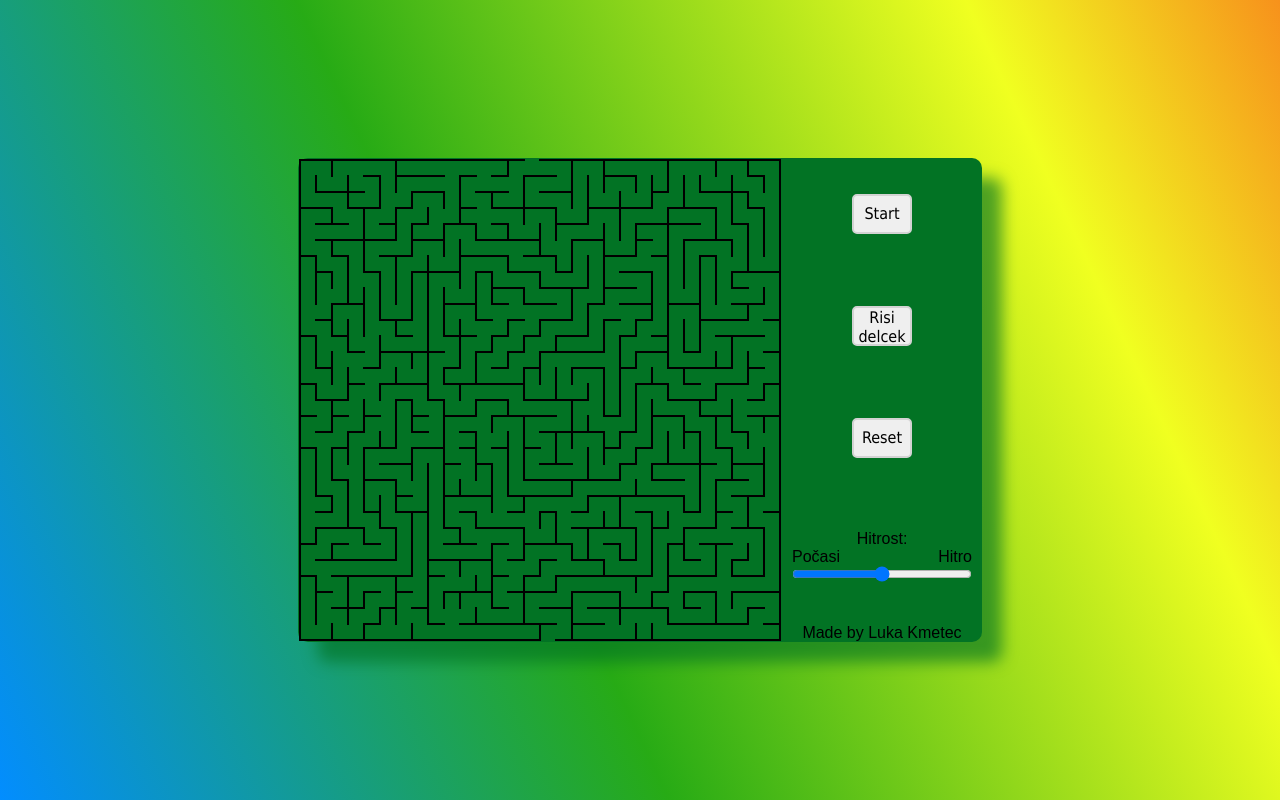
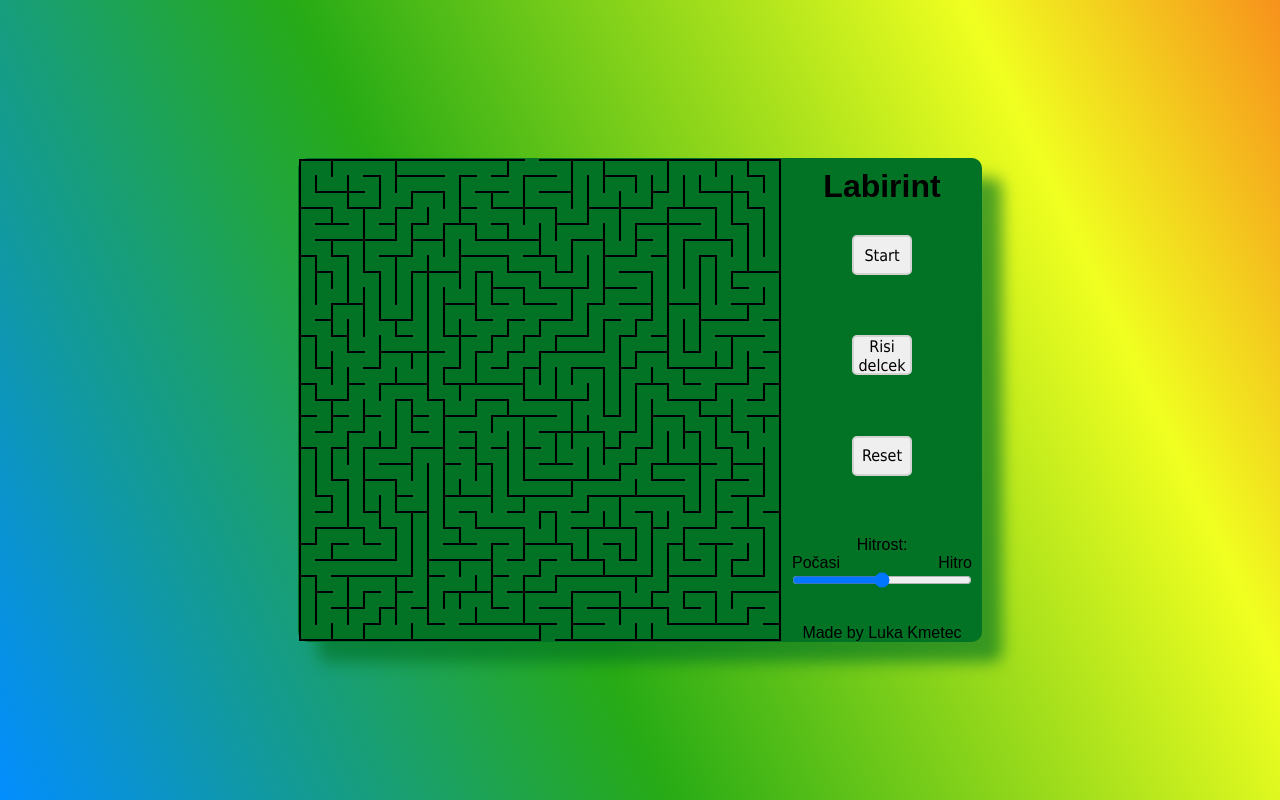
Before and after one commit to LukaKmetec/Labirint, a plain HTML site: page index.html in a window 1280 px wide. Drawn offline with Linux system fonts and the light colour scheme.

Commit message:
Add files via upload

```diff
--- a/index.html
+++ b/index.html
@@ -10,7 +10,6 @@
 </head>
 
 <body>
-    <div></div>
     <div class="image"></div>
     <div class="glavno">
     <div class="labirint">
@@ -21,6 +20,7 @@
 
     </div>
         <div class="gumbi">
+            <h1 class="naslov">Labirint</h1>
             <button class="gumb" id="startaj" onclick="risi()">Start</button>
             <button class="gumb" id="risibrisi" onclick="risibrisi()">Risi delcek</button>
             <button class="gumb" id="resetiraj" onclick="resetiraj()">Reset</button>
--- a/style.css
+++ b/style.css
@@ -121,3 +121,8 @@ body{
 .credit{
     text-align: center;
 }
+
+.naslov{
+    text-align: center;
+    padding-top: 10px;
+}
```
